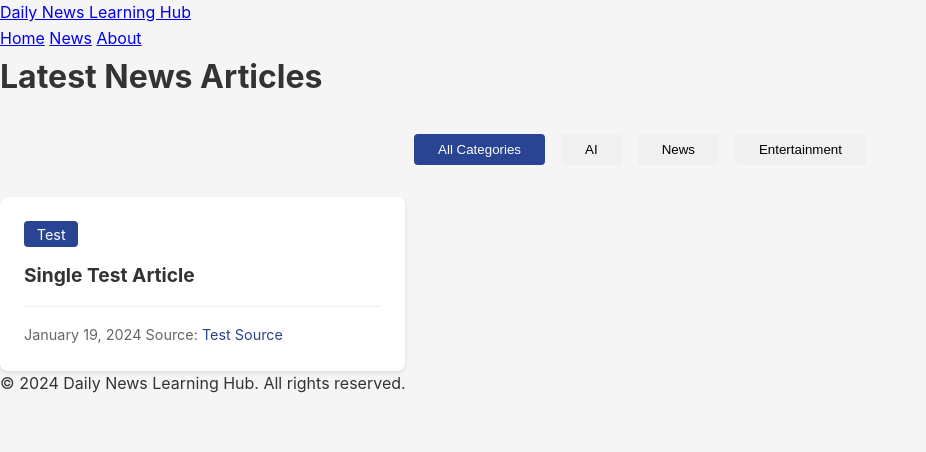
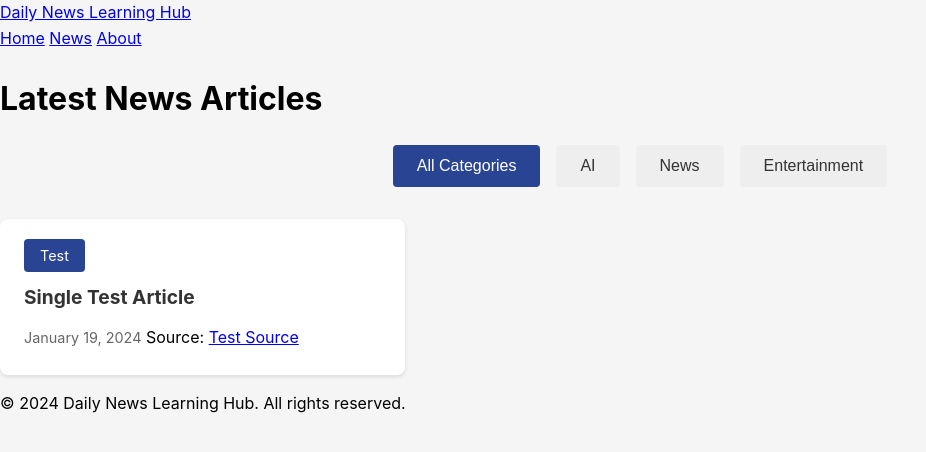
Before and after one commit to SKYEMINMIN/daily-news-learning, a Jekyll site: the page built from news.md, in a window 1280 px wide. Shown: the top 452 px of the page, without its empty margins (0-926 px from the left). Built offline with Jekyll 4.4.1, drawn with Linux system fonts in a browser that asks for light colours.

Commit message:
Update news page layout and styling

```diff
--- a/assets/css/style.css
+++ b/assets/css/style.css
@@ -1,18 +1,13 @@
 /* Base styles */
-* {
+body {
+    font-family: -apple-system, BlinkMacSystemFont, "Segoe UI", Roboto, Arial, sans-serif;
+    line-height: 1.6;
     margin: 0;
     padding: 0;
-    box-sizing: border-box;
-}
-
-body {
-    font-family: -apple-system, BlinkMacSystemFont, "Segoe UI", Roboto, Helvetica, Arial, sans-serif;
-    line-height: 1.6;
-    color: #333;
     background-color: #f5f5f5;
 }
 
-/* News container styles */
+/* News container */
 .news-container {
     max-width: 1200px;
     margin: 0 auto;
@@ -21,8 +16,9 @@ body {
 
 .news-container h1 {
     text-align: center;
-    color: #2a4494;
+    color: #333;
     margin-bottom: 2rem;
+    font-size: 2rem;
 }
 
 /* Category filters */
@@ -30,20 +26,22 @@ body {
     display: flex;
     justify-content: center;
     gap: 1rem;
-    margin: 2rem 0;
+    margin-bottom: 2rem;
 }
 
 .filter-btn {
-    padding: 0.5rem 1.5rem;
+    padding: 0.75rem 1.5rem;
     border: none;
-    background-color: #f0f0f0;
     border-radius: 4px;
+    background-color: #eee;
+    color: #333;
     cursor: pointer;
+    font-size: 1rem;
     transition: all 0.3s ease;
 }
 
 .filter-btn:hover {
-    background-color: #e0e0e0;
+    background-color: #ddd;
 }
 
 .filter-btn.active {
@@ -80,7 +78,7 @@ body {
 .article-category {
     background-color: #2a4494;
     color: white;
-    padding: 0.3rem 0.8rem;
+    padding: 0.5rem 1rem;
     border-radius: 4px;
     font-size: 0.9rem;
 }
@@ -104,19 +102,6 @@ body {
     color: #2a4494;
 }
 
-.article-meta {
-    margin-top: 1rem;
-    padding-top: 1rem;
-    border-top: 1px solid #eee;
-    font-size: 0.9rem;
-    color: #666;
-}
-
-.article-source a {
-    color: #2a4494;
-    text-decoration: none;
-}
-
 /* Responsive design */
 @media (max-width: 768px) {
     .articles-grid {
@@ -126,8 +111,4 @@ body {
     .category-filters {
         flex-wrap: wrap;
     }
-
-    .filter-btn {
-        width: calc(50% - 0.5rem);
-    }
 }
```
Also changed, not shown: news/index.html (+2 -9 lines).
